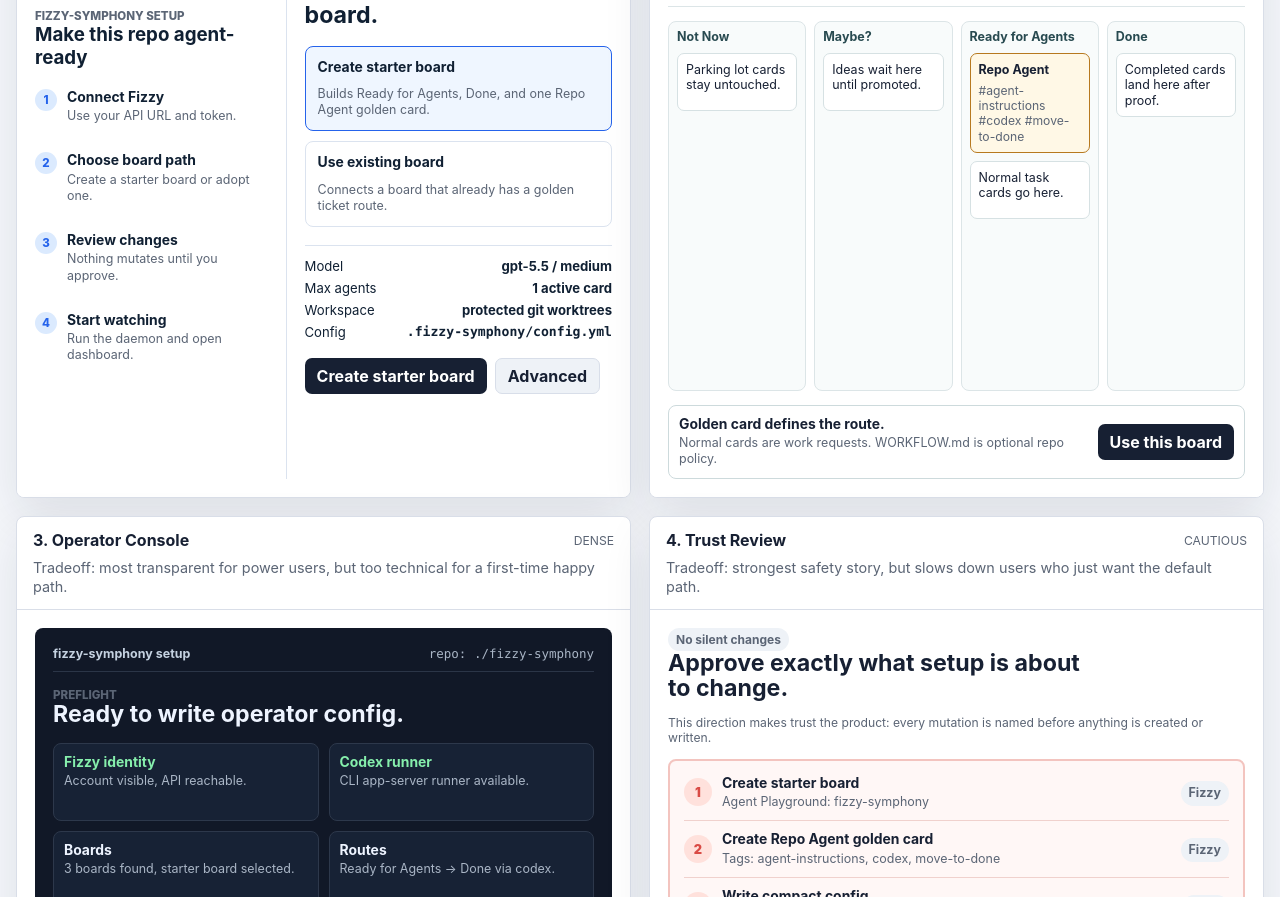
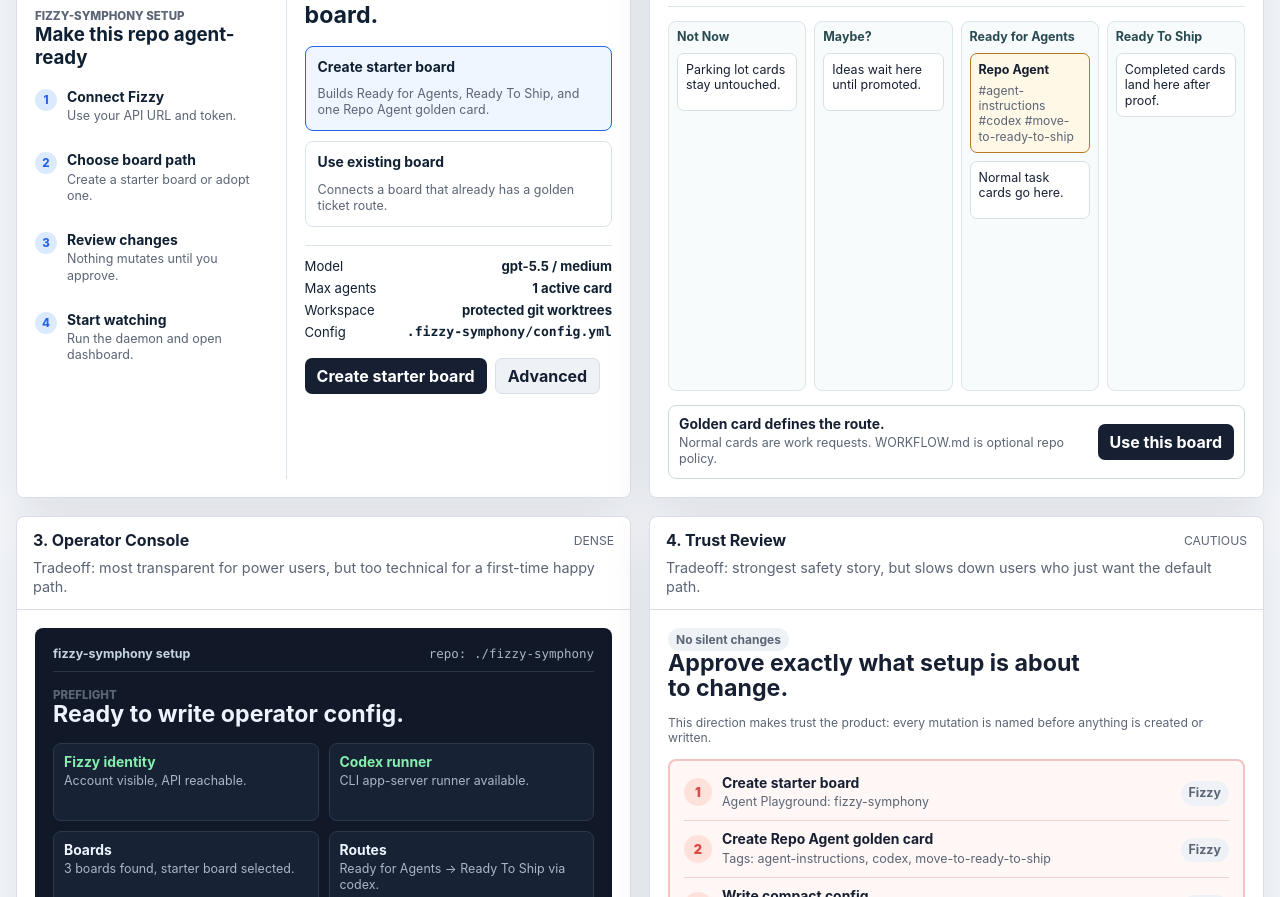
Before and after one commit to joshyorko/fizzy-symphony, a website: page docs/onboarding-screen-directions.html in a window 1280 px wide. Shown: the part 315-1212 px from the top of the page. Drawn offline with Linux system fonts and the light colour scheme.

Commit message:
feat: update onboarding directions to reflect 'Ready To Ship' terminology

```diff
--- a/docs/onboarding-screen-directions.html
+++ b/docs/onboarding-screen-directions.html
@@ -743,7 +743,7 @@
               <div class="setup-options">
                 <div class="setup-card selected">
                   <strong>Create starter board</strong>
-                  <span>Builds Ready for Agents, Done, and one Repo Agent golden card.</span>
+                  <span>Builds Ready for Agents, Ready To Ship, and one Repo Agent golden card.</span>
                 </div>
                 <div class="setup-card">
                   <strong>Use existing board</strong>
@@ -795,12 +795,12 @@
                 <h4>Ready for Agents</h4>
                 <div class="board-card golden-card">
                   <strong>Repo Agent</strong>
-                  <span class="tiny">#agent-instructions #codex #move-to-done</span>
+                  <span class="tiny">#agent-instructions #codex #move-to-ready-to-ship</span>
                 </div>
                 <div class="board-card">Normal task cards go here.</div>
               </div>
               <div class="column">
-                <h4>Done</h4>
+                <h4>Ready To Ship</h4>
                 <div class="board-card">Completed cards land here after proof.</div>
               </div>
             </div>
@@ -837,7 +837,7 @@
               <div class="console-row"><strong class="status-ok">Fizzy identity</strong><span>Account visible, API reachable.</span></div>
               <div class="console-row"><strong class="status-ok">Codex runner</strong><span>CLI app-server runner available.</span></div>
               <div class="console-row"><strong>Boards</strong><span>3 boards found, starter board selected.</span></div>
-              <div class="console-row"><strong>Routes</strong><span>Ready for Agents -> Done via codex.</span></div>
+              <div class="console-row"><strong>Routes</strong><span>Ready for Agents -> Ready To Ship via codex.</span></div>
               <div class="console-row"><strong>Source safety</strong><span>Dirty source repos are skipped.</span></div>
               <div class="console-row"><strong>Daemon status</strong><span>Dashboard will read /status only.</span></div>
             </div>
@@ -874,7 +874,7 @@
               </div>
               <div class="safety-row">
                 <div class="safety-icon">2</div>
-                <div><strong>Create Repo Agent golden card</strong><span>Tags: agent-instructions, codex, move-to-done</span></div>
+                <div><strong>Create Repo Agent golden card</strong><span>Tags: agent-instructions, codex, move-to-ready-to-ship</span></div>
                 <span class="pill">Fizzy</span>
               </div>
               <div class="safety-row">
@@ -974,7 +974,7 @@
               <div class="run-step"><b>2</b><strong>Add task card</strong><span class="tiny">Normal card in Ready for Agents.</span></div>
               <div class="run-step"><b>3</b><strong>Claim</strong><span class="tiny">Daemon marks the card.</span></div>
               <div class="run-step"><b>4</b><strong>Run Codex</strong><span class="tiny">Protected git worktree.</span></div>
-              <div class="run-step"><b>5</b><strong>Move Done</strong><span class="tiny">Comment, tag, and completion route.</span></div>
+              <div class="run-step"><b>5</b><strong>Move Ready To Ship</strong><span class="tiny">Comment, tag, and completion route.</span></div>
             </div>
             <div class="evidence">
               <div><strong>0 dirty files</strong><span class="tiny">outside setup state</span></div>
```
